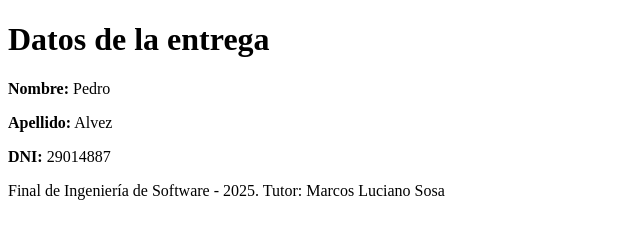
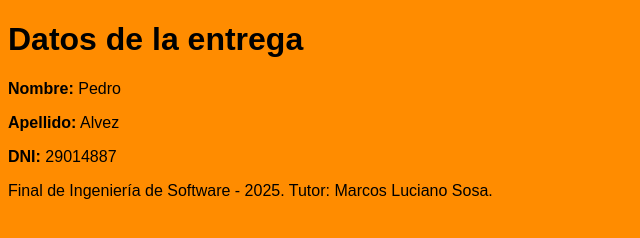
Before and after one commit to DarioAlvez/Final-ingsoft-Alvez-Pedro, a plain HTML site: page index.html in a window 1280 px wide. Shown: the whole page, without its empty margins (0-640 px from the left). Drawn offline with Linux system fonts and the light colour scheme.

Commit message:
Se modifico el fondo para cumplir con los 3 commits de la entrega final.

```diff
--- a/index.html
+++ b/index.html
@@ -3,6 +3,13 @@
 <head>
     <meta charset="UTF-8">
     <title>Bienvenido al Final Ingeniería de Software</title>
+    <style>
+        body {
+            background-color: darkorange;
+            color: black;
+            font-family: Arial, sans-serif;
+        }
+    </style>
 </head>
 <body>
     <h1>Datos de la entrega</h1>
@@ -11,6 +18,6 @@
     <p><strong>DNI:</strong> 29014887</p>
 </body>
 <footer>
-    <p>Final de Ingeniería de Software - 2025. Tutor: Marcos Luciano Sosa
+    <p>Final de Ingeniería de Software - 2025. Tutor: Marcos Luciano Sosa.
 </footer>
 </html>
```
